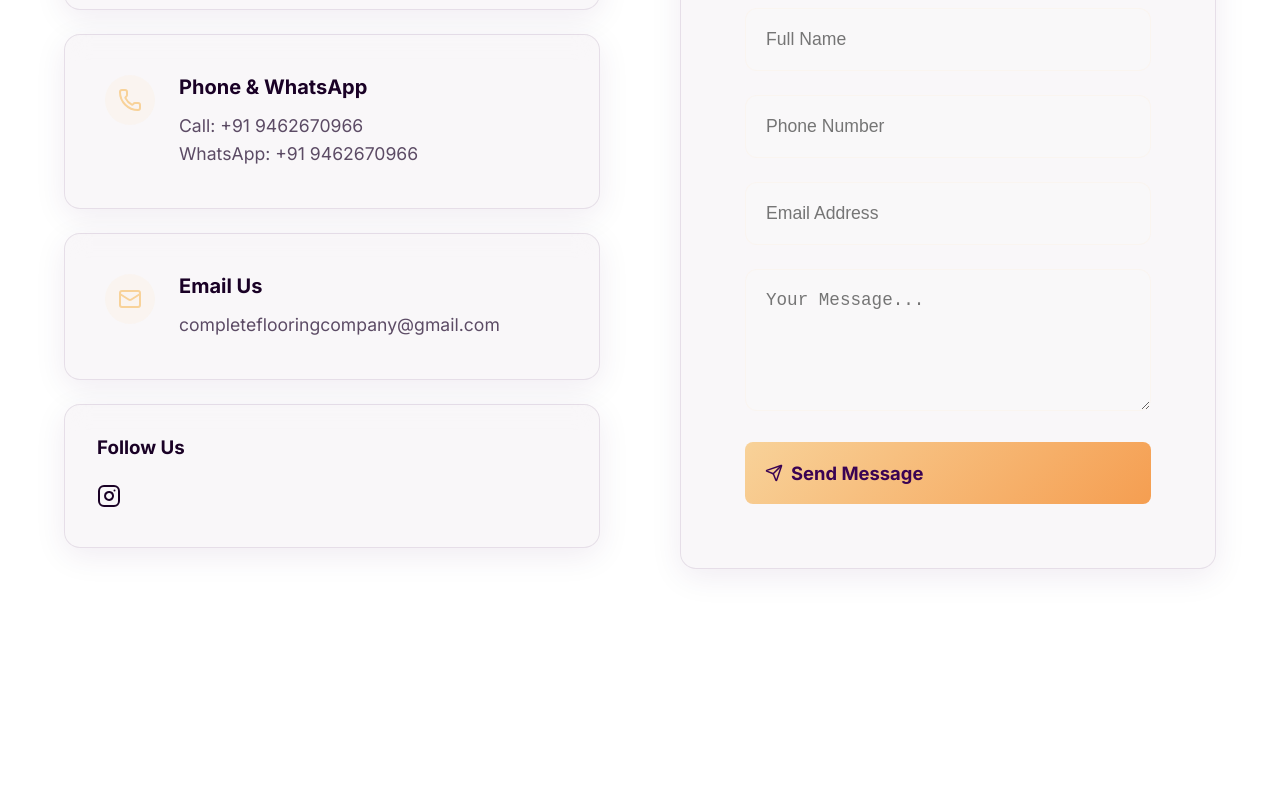
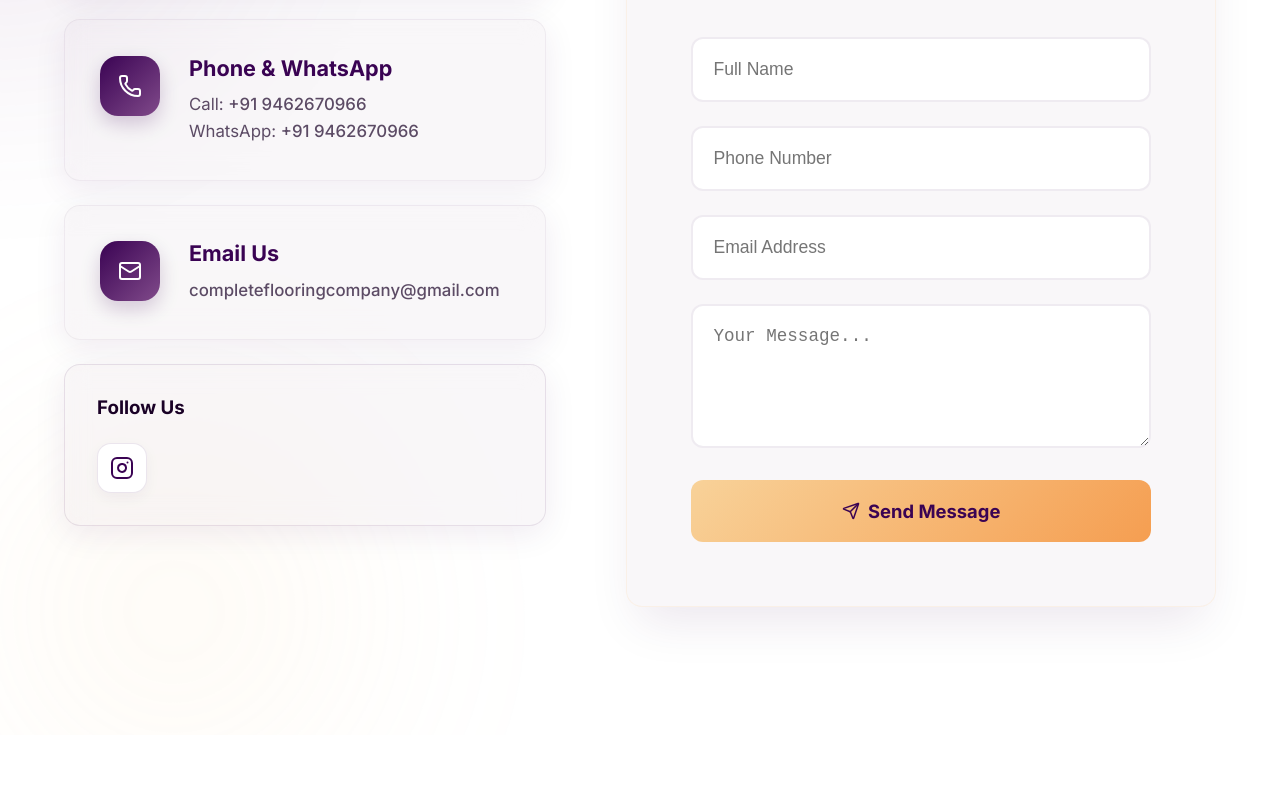
Before and after one commit to Eshbanoliver/complete-flooring-website-showcase, a React (Vite) app: page /contact in a window 1280 px wide. Shown: the part 1120-1920 px from the top of the page. Built offline with nearby package versions, Linux system fonts and the light colour scheme.

Commit message:
about  page set

```diff
--- a/src/pages/Contact.css
+++ b/src/pages/Contact.css
@@ -4,13 +4,51 @@
 
 .contact-details {
   background: var(--bg-dark);
+  position: relative;
+  overflow: hidden;
+}
+
+/* Decorative Background Elements */
+.section-decor {
+  position: absolute;
+  top: 0;
+  left: 0;
+  width: 100%;
+  height: 100%;
+  pointer-events: none;
+  z-index: 0;
+}
+
+.decor-blob {
+  position: absolute;
+  border-radius: 50%;
+  filter: blur(100px);
+  opacity: 0.1;
+}
+
+.blob-1 {
+  width: 400px;
+  height: 400px;
+  background: var(--primary-light);
+  top: -10%;
+  right: -10%;
+}
+
+.blob-2 {
+  width: 300px;
+  height: 300px;
+  background: var(--secondary);
+  bottom: 10%;
+  left: -5%;
 }
 
 .contact-grid {
   display: grid;
-  grid-template-columns: repeat(auto-fit, minmax(350px, 1fr));
+  grid-template-columns: 0.9fr 1.1fr;
   gap: 5rem;
   align-items: start;
+  position: relative;
+  z-index: 1;
 }
 
 .contact-info-cards {
@@ -21,41 +59,82 @@
 
 .contact-card {
   display: flex;
-  gap: 1.5rem;
-  padding: 2.5rem;
-  transition: all 0.3s ease;
+  gap: 1.8rem;
+  padding: 2.2rem;
+  transition: all 0.4s cubic-bezier(0.175, 0.885, 0.32, 1.275);
+  border: 1px solid rgba(58, 3, 83, 0.05);
 }
 
 .contact-card:hover {
   border-color: var(--secondary) !important;
-  transform: translateX(10px);
+  box-shadow: 0 15px 35px rgba(58, 3, 83, 0.1);
 }
 
 .icon-wrapper {
-  width: 50px;
-  height: 50px;
+  width: 60px;
+  height: 60px;
   display: flex;
   align-items: center;
   justify-content: center;
-  border-radius: 50%;
+  border-radius: 18px;
   flex-shrink: 0;
-  color: var(--secondary);
-  background: rgba(248, 210, 153, 0.1);
+  color: #ffffff;
+  background: linear-gradient(135deg, var(--primary) 0%, var(--primary-light) 100%);
+  box-shadow: 0 8px 20px rgba(58, 3, 83, 0.2);
+}
+
+.circle-glow {
+  position: relative;
+}
+
+.circle-glow::after {
+  content: '';
+  position: absolute;
+  inset: -5px;
+  background: var(--secondary);
+  border-radius: inherit;
+  opacity: 0;
+  filter: blur(10px);
+  transition: opacity 0.3s ease;
+  z-index: -1;
+}
+
+.contact-card:hover .circle-glow::after {
+  opacity: 0.4;
 }
 
 .info-content h3 {
-  font-size: 1.25rem;
-  color: var(--text);
-  margin-bottom: 0.8rem;
+  font-size: 1.35rem;
+  color: var(--primary);
+  margin-bottom: 0.6rem;
+  font-weight: 700;
 }
 
 .info-content p {
   color: var(--text-dim);
-  font-size: 1.1rem;
+  font-size: 1.05rem;
+  line-height: 1.6;
 }
 
 .info-content a {
   color: inherit;
+  font-weight: 500;
+  position: relative;
+}
+
+.info-content a::after {
+  content: '';
+  position: absolute;
+  bottom: -2px;
+  left: 0;
+  width: 0;
+  height: 1px;
+  background: var(--secondary);
+  transition: width 0.3s ease;
+}
+
+.info-content a:hover::after {
+  width: 100%;
 }
 
 .info-content a:hover {
@@ -68,8 +147,36 @@
   margin-top: 1.5rem;
 }
 
+.social-link {
+  width: 50px;
+  height: 50px;
+  display: flex;
+  align-items: center;
+  justify-content: center;
+  background: white;
+  border: 1px solid var(--glass-border);
+  border-radius: 14px;
+  color: var(--primary);
+  transition: all 0.3s ease;
+  box-shadow: 0 5px 15px rgba(58, 3, 83, 0.05);
+}
+
+.social-link:hover {
+  background: var(--primary);
+  color: #ffffff;
+  transform: translateY(-5px);
+  box-shadow: 0 10px 20px rgba(58, 3, 83, 0.15);
+}
+
 .contact-form-wrapper {
   padding: 4rem;
+  border: 1px solid rgba(248, 210, 153, 0.2);
+  box-shadow: 0 25px 50px -12px rgba(58, 3, 83, 0.1);
+}
+
+.contact-form-wrapper .title {
+  font-size: 2.2rem;
+  margin-bottom: 1rem;
 }
 
 .contact-form {
@@ -82,8 +189,8 @@
 .form-group input, .form-group textarea {
   width: 100%;
   padding: 1.25rem;
-  background: rgba(255, 255, 255, 0.05);
-  border: 1px solid rgba(248, 210, 153, 0.1);
+  background: #ffffff;
+  border: 2px solid rgba(58, 3, 83, 0.08); /* Stronger border for clarity on white */
   border-radius: 12px;
   color: var(--text);
   font-size: 1.1rem;
@@ -93,29 +200,46 @@
 
 .form-group input:focus, .form-group textarea:focus {
   border-color: var(--secondary);
-  background: rgba(255, 255, 255, 0.08);
+  background: #ffffff;
+  box-shadow: 0 0 0 4px rgba(248, 210, 153, 0.15);
 }
 
 .form-submit {
   padding: 1.25rem;
   font-size: 1.15rem;
+  justify-content: center;
+  border-radius: 12px;
+}
+
+.map-section {
+  padding-bottom: 8rem;
 }
 
 .map-placeholder {
-  height: 400px;
-  display: flex;
-  align-items: center;
-  justify-content: center;
-  text-align: center;
+  border-radius: 24px;
+  overflow: hidden;
+  box-shadow: 0 20px 40px rgba(0, 0, 0, 0.1);
 }
 
-.map-dummy-content h2 {
-  font-size: 2.5rem;
-  margin-bottom: 1rem;
+@media (max-width: 992px) {
+  .contact-grid {
+    grid-template-columns: 1fr;
+    gap: 4rem;
+  }
 }
 
 @media (max-width: 576px) {
   .contact-form-wrapper {
-    padding: 2rem 1.5rem;
+    padding: 2.5rem 1.5rem;
+  }
+
+  .contact-card {
+    padding: 1.5rem;
+    gap: 1.2rem;
+  }
+
+  .icon-wrapper {
+    width: 50px;
+    height: 50px;
   }
 }
--- a/src/pages/Contact.jsx
+++ b/src/pages/Contact.jsx
@@ -40,6 +40,10 @@ const Contact = () => {
       </section>
 
       <section className="contact-details section-padding">
+        <div className="section-decor">
+          <div className="decor-blob blob-1"></div>
+          <div className="decor-blob blob-2"></div>
+        </div>
         <div className="container contact-grid">
           <motion.div
             initial={{ opacity: 0, x: -50 }}
@@ -48,37 +52,69 @@ const Contact = () => {
             viewport={{ once: true }}
             className="contact-info-cards"
           >
-            <div className="contact-card glass-card">
-              <div className="icon-wrapper"><MapPin size={24} /></div>
-              <div className="info-content">
-                <h3>Our Address</h3>
-                <p>Floor No.: B-67, Building No./Flat No.: Kirti Nagar, <br />Road/Street: Tonk Road, Jaipur</p>
-              </div>
-            </div>
+            {[
+              {
+                icon: <MapPin size={24} />,
+                title: "Our Address",
+                content: <p>Floor No.: B-67, Building No./Flat No.: Kirti Nagar, <br />Road/Street: Tonk Road, Jaipur</p>,
+                delay: 0.1
+              },
+              {
+                icon: <Phone size={24} />,
+                title: "Phone & WhatsApp",
+                content: (
+                  <>
+                    <p>Call: <a href="tel:+919462670966">+91 9462670966</a></p>
+                    <p>WhatsApp: <a href="https://wa.me/919462670966">+91 9462670966</a></p>
+                  </>
+                ),
+                delay: 0.2
+              },
+              {
+                icon: <Mail size={24} />,
+                title: "Email Us",
+                content: <p><a href="mailto:completeflooringcompany@gmail.com">completeflooringcompany@gmail.com</a></p>,
+                delay: 0.3
+              }
+            ].map((card, idx) => (
+              <motion.div
+                key={idx}
+                initial={{ opacity: 0, y: 20 }}
+                whileInView={{ opacity: 1, y: 0 }}
+                transition={{ delay: card.delay, duration: 0.5 }}
+                whileHover={{ x: 15, scale: 1.02 }}
+                viewport={{ once: true }}
+                className="contact-card glass-card"
+              >
+                <div className="icon-wrapper circle-glow">{card.icon}</div>
+                <div className="info-content">
+                  <h3>{card.title}</h3>
+                  {card.content}
+                </div>
+              </motion.div>
+            ))}
 
-            <div className="contact-card glass-card">
-              <div className="icon-wrapper"><Phone size={24} /></div>
-              <div className="info-content">
-                <h3>Phone & WhatsApp</h3>
-                <p>Call: <a href="tel:+919462670966">+91 9462670966</a></p>
-                <p>WhatsApp: <a href="https://wa.me/919462670966">+91 9462670966</a></p>
-              </div>
-            </div>
-
-            <div className="contact-card glass-card">
-              <div className="icon-wrapper"><Mail size={24} /></div>
-              <div className="info-content">
-                <h3>Email Us</h3>
-                <p><a href="mailto:completeflooringcompany@gmail.com">completeflooringcompany@gmail.com</a></p>
-              </div>
-            </div>
-
-            <div className="contact-socials glass-card">
+            <motion.div
+              initial={{ opacity: 0, y: 20 }}
+              whileInView={{ opacity: 1, y: 0 }}
+              transition={{ delay: 0.4, duration: 0.5 }}
+              whileHover={{ scale: 1.02 }}
+              viewport={{ once: true }}
+              className="contact-socials glass-card"
+            >
                <h3>Follow Us</h3>
                <div className="social-links-row">
-                 <a href="https://www.instagram.com/completeflooringcompany/" target="_blank" rel="noopener noreferrer" className="social-link"><Instagram size={24} /></a>
+                 <motion.a
+                   whileHover={{ y: -5, scale: 1.2, color: 'var(--accent)' }}
+                   href="https://www.instagram.com/completeflooringcompany/"
+                   target="_blank"
+                   rel="noopener noreferrer"
+                   className="social-link instagram"
+                 >
+                   <Instagram size={24} />
+                 </motion.a>
                </div>
-            </div>
+            </motion.div>
           </motion.div>
 
           <motion.div
```
